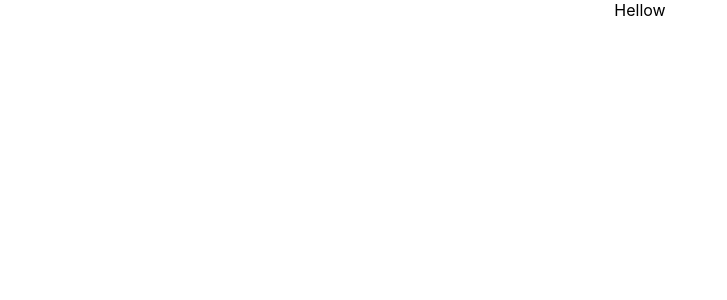
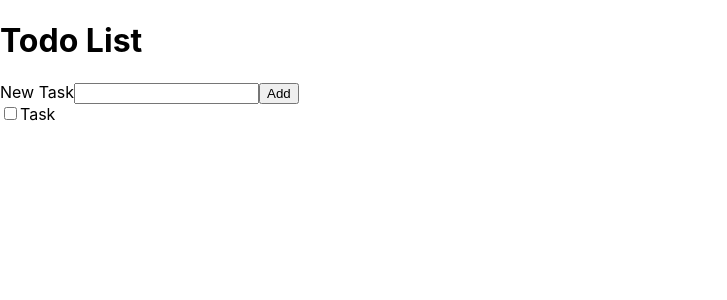
Before and after one commit to WibiH/to-do-list, a React (Create React App) app: page / in a window 1280 px wide. Shown: the top 300 px of the page, without its empty margins (0-727 px from the left). Built offline with nearby package versions, Linux system fonts and the light colour scheme.

Commit message:
add inputs, components

```diff
--- a/src/App.js
+++ b/src/App.js
@@ -1,7 +1,21 @@
 import "./App.css";
+import React, { useState } from "react";
+import ToDoList from "./components/ToDoList";
+import ToDoTask from "./components/ToDoTask";
 
 function App() {
-  return <div className="App">Hellow</div>;
+  const [task, setTask] = useState("");
+  const [todoList, setTodoList] = useState([]);
+
+  return (
+    <div>
+      <h1>Todo List</h1>
+      <label>New Task</label>
+      <input type="text" value={task} />
+      <button onClick={() => setTask(task + 1)}>Add</button>
+      <ToDoList />
+    </div>
+  );
 }
 
 export default App;
--- /dev/null
+++ b/src/components/ToDoList.jsx
@@ -0,0 +1,15 @@
+import ToDoTask from "./ToDoTask";
+
+const ToDoList = (props) => {
+  return <ToDoTask />;
+};
+
+export default ToDoList;
+
+{
+  /*   <div>
+      {tasks.map((task) => {
+        return <ToDoTask />;
+      })}
+    </div> */
+}
--- /dev/null
+++ b/src/components/ToDoTask.jsx
@@ -0,0 +1,14 @@
+import { useState } from "react";
+
+const ToDoTask = () => {
+  return (
+    <form>
+      <div>
+        <input id="input-task" type="checkbox" name="task-name" />
+        <label htmlFor="input-task">Task</label>
+      </div>
+    </form>
+  );
+};
+
+export default ToDoTask;
```
